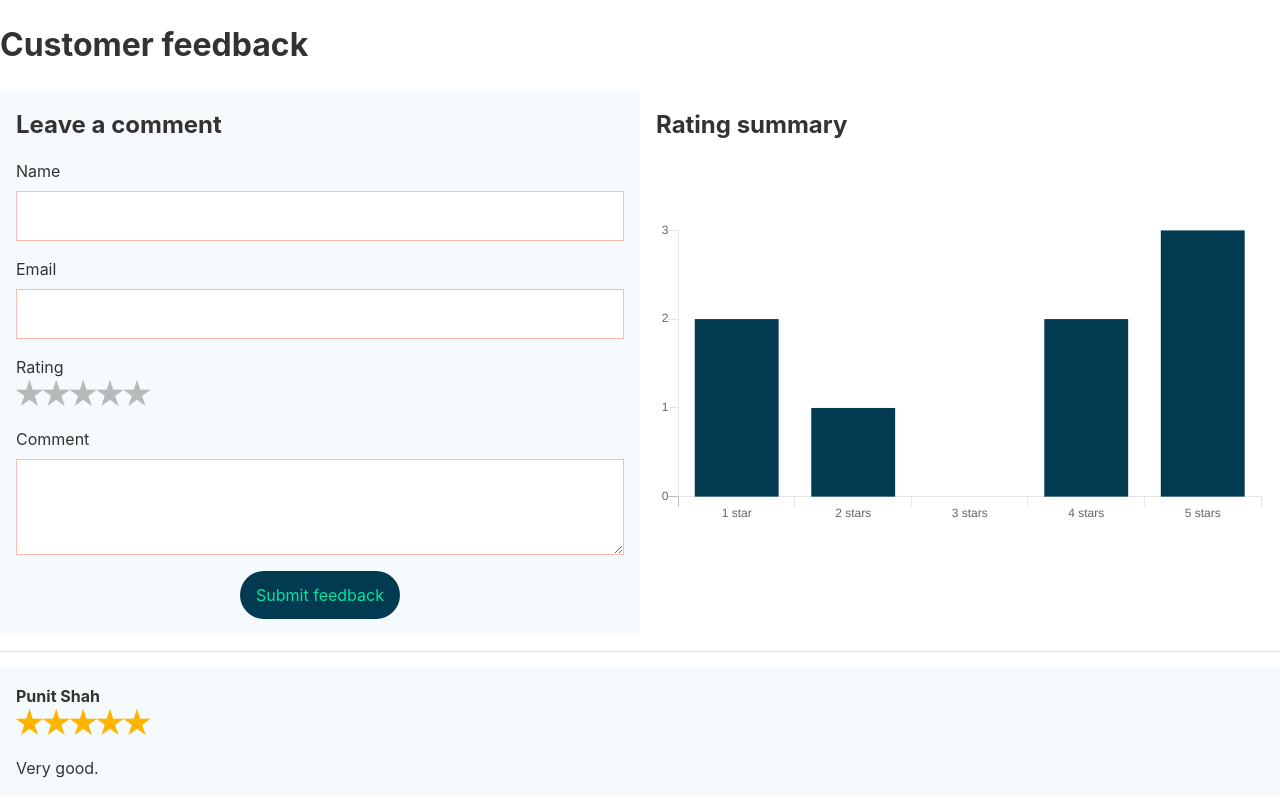
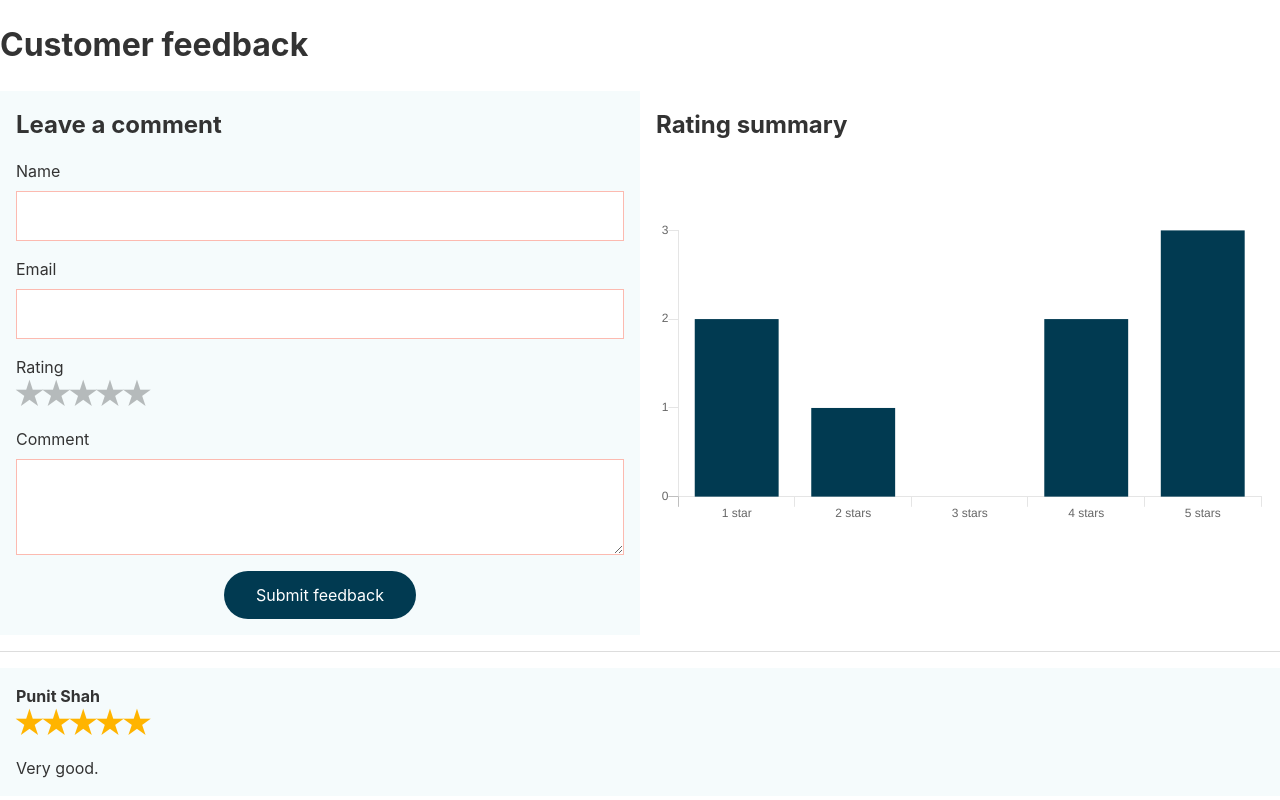
Before and after one commit to punit-shah/customer-feedback-test, a React (Create React App) app: page / in a window 1280 px wide. Shown: the top 800 px of the page. Built offline with nearby package versions, Linux system fonts and the light colour scheme.

Commit message:
Edit submit button style

```diff
--- a/src/Form.css
+++ b/src/Form.css
@@ -39,18 +39,17 @@
   display: block;
   padding: 0.75rem 1rem;
   background-color: #013a51;
-  color: #00e59e;
+  color: #fff;
   border: 0;
   border-radius: 2rem;
   font: inherit;
-  width: 10rem;
+  width: 12rem;
   margin: 0 auto;
   cursor: pointer;
-  transition: background-color 0.1s ease-in, color 0.1s ease-in;
+  transition: opacity 0.1s ease-in;
 }
 .Form-submit:hover,
 .Form-submit:active,
 .Form-submit:focus {
-  background-color: #00e59e;
-  color: #013a51;
+  opacity: 0.8;
 }
```
